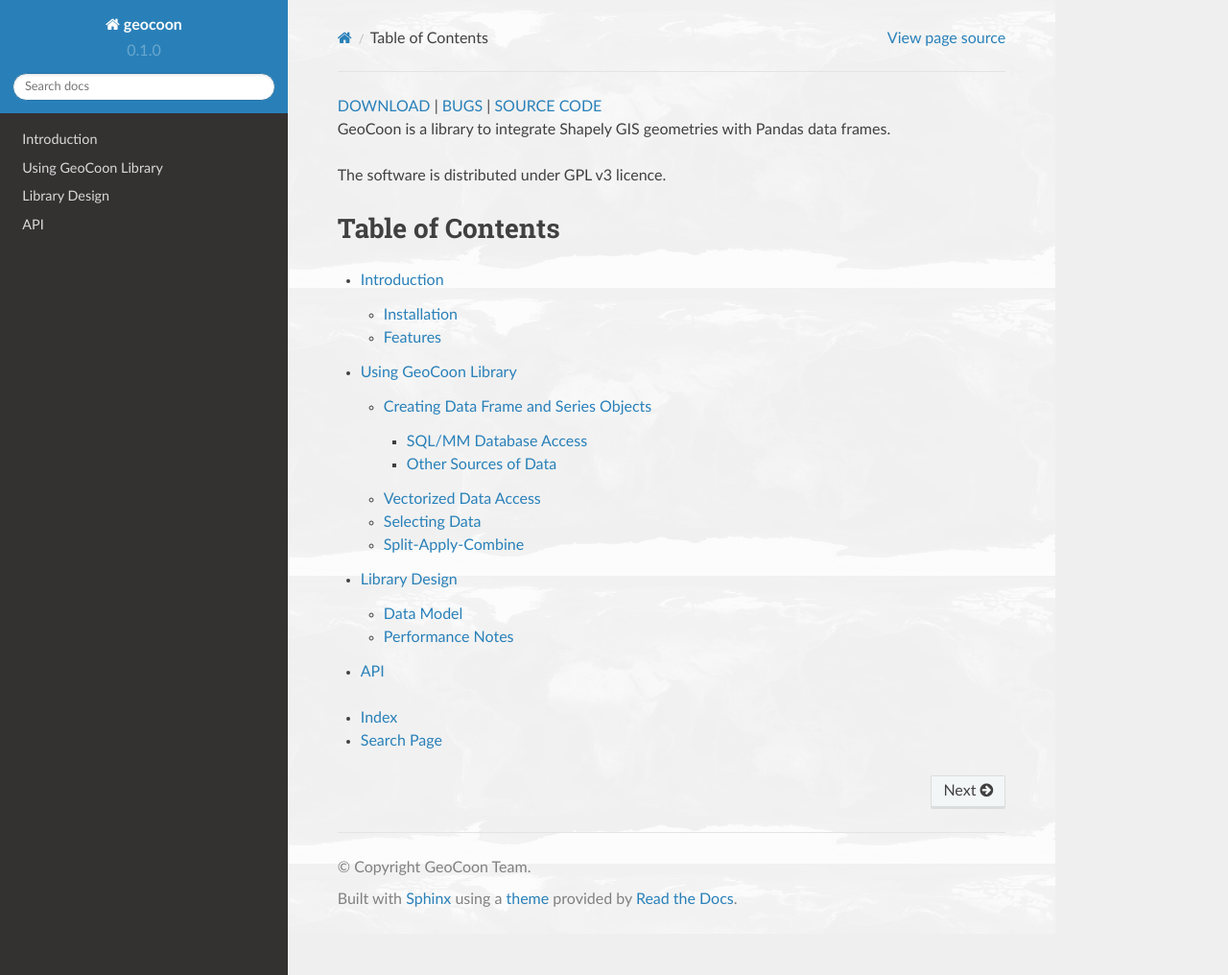
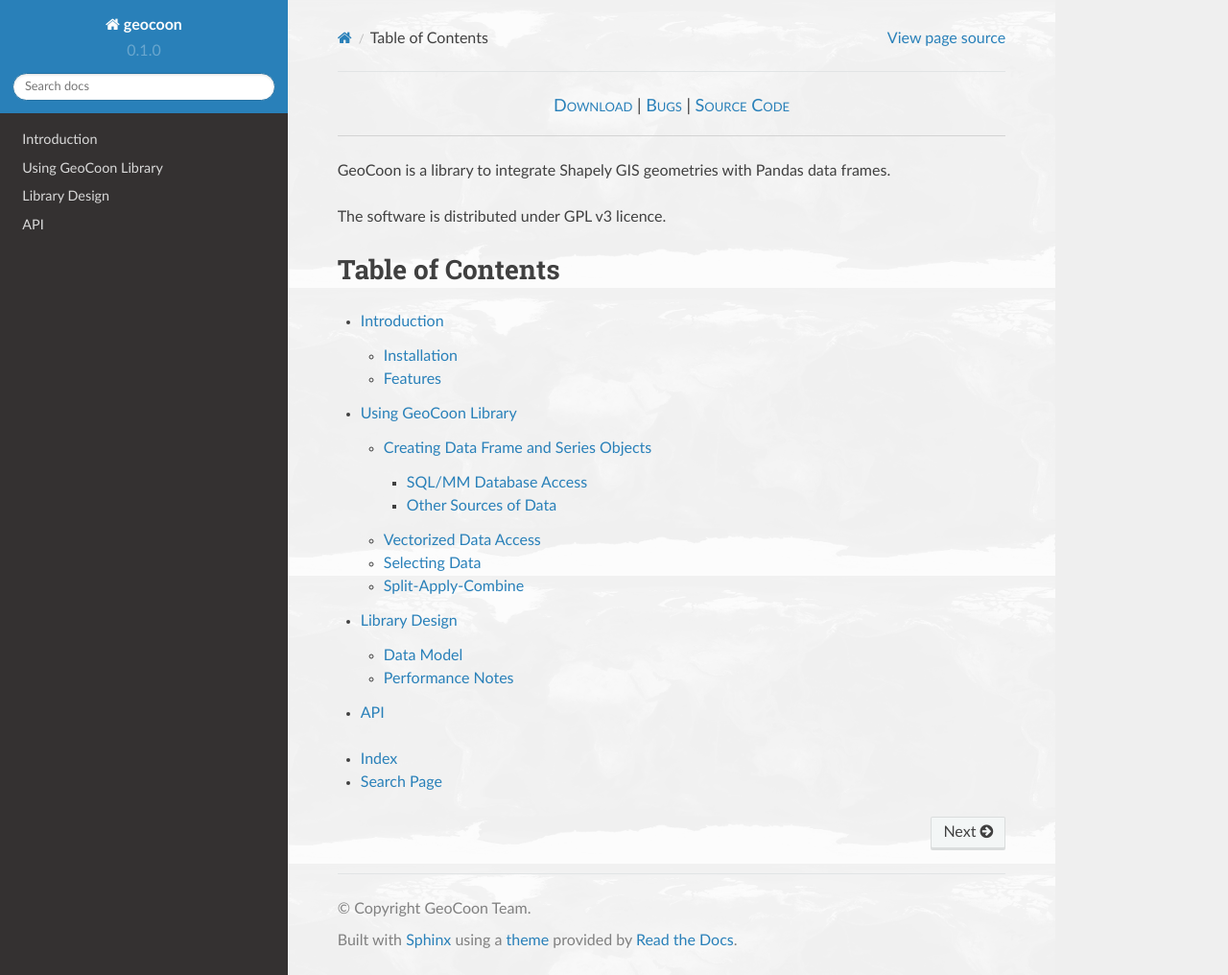
Before and after one commit to wrobell/geocoon, a Sphinx documentation site: the page built from doc/index.rst, in a window 1280 px wide and 1016 px high. Shown: the whole window at 96% size. Built offline with Sphinx 7.4.7 and the Read the Docs theme 2.0.0, drawn with Linux system fonts in a browser that asks for light colours; pages that are not in the unit, such as notebooks, are missing from menus.

Commit message:
- improvements to the homepage nav header

```diff
--- a/doc/index.rst
+++ b/doc/index.rst
@@ -1,9 +1,8 @@
-.. rst-class:: align-center
+.. rst-class:: homepage-header
 
-.. `NEWS <https://freecode.com/projects/decotengu/announcements>`_
-`DOWNLOAD <http://pypi.python.org/pypi/geocoon>`_
-| `BUGS <https://github.com/wrobell/geocoon/issues>`_
-| `SOURCE CODE <https://github.com/wrobell/geocoon>`_
+   `Download <http://pypi.python.org/pypi/geocoon>`_
+   | `Bugs <https://github.com/wrobell/geocoon/issues>`_
+   | `Source Code <https://github.com/wrobell/geocoon>`_
 
 GeoCoon is a library to integrate Shapely GIS geometries with Pandas data
 frames.
--- a/doc/static/geocoon.css
+++ b/doc/static/geocoon.css
@@ -21,3 +21,12 @@
     content: 'Figure: ';
     font-weight: bold;
 }
+
+p.homepage-header {
+    width: auto;
+    text-align: center;
+    font-variant: small-caps;
+    font-size: large;
+    border-bottom: 1px solid #d3d3d3;
+    padding-bottom: 2ex;
+}
```
